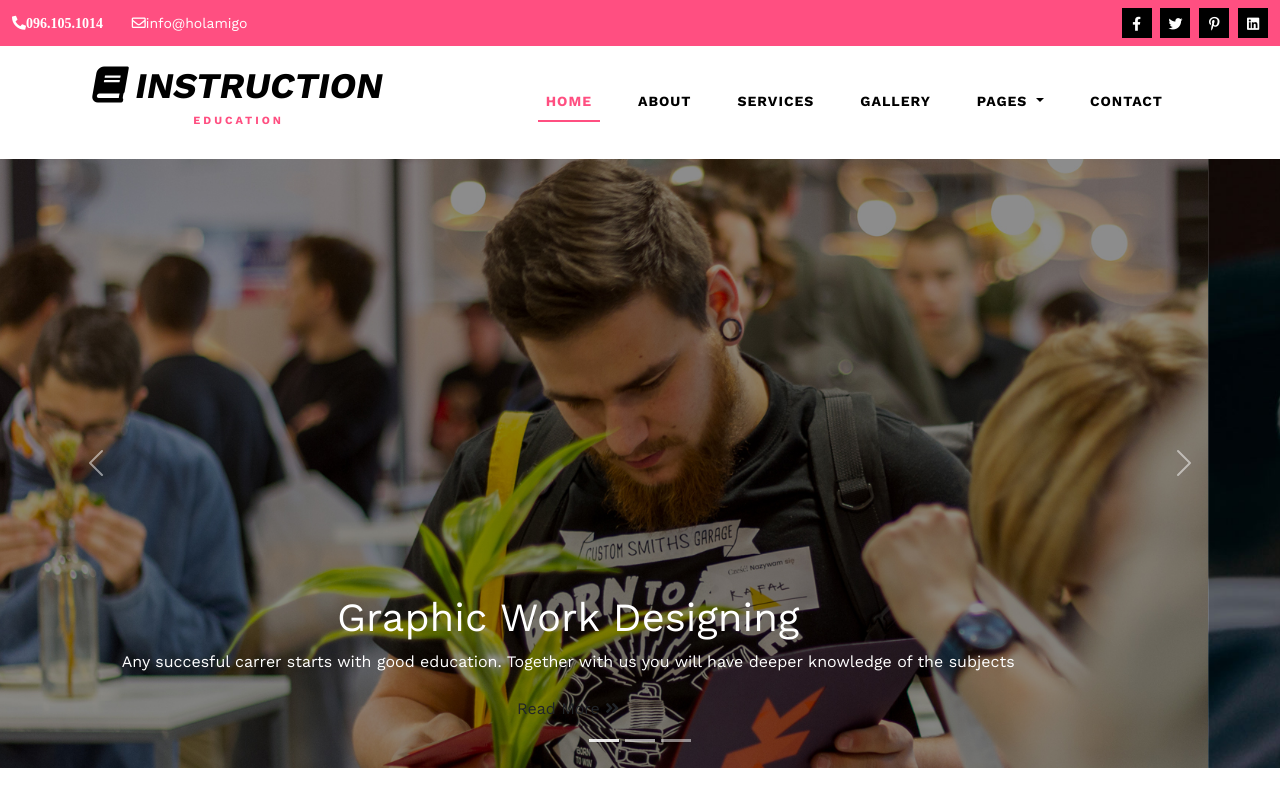
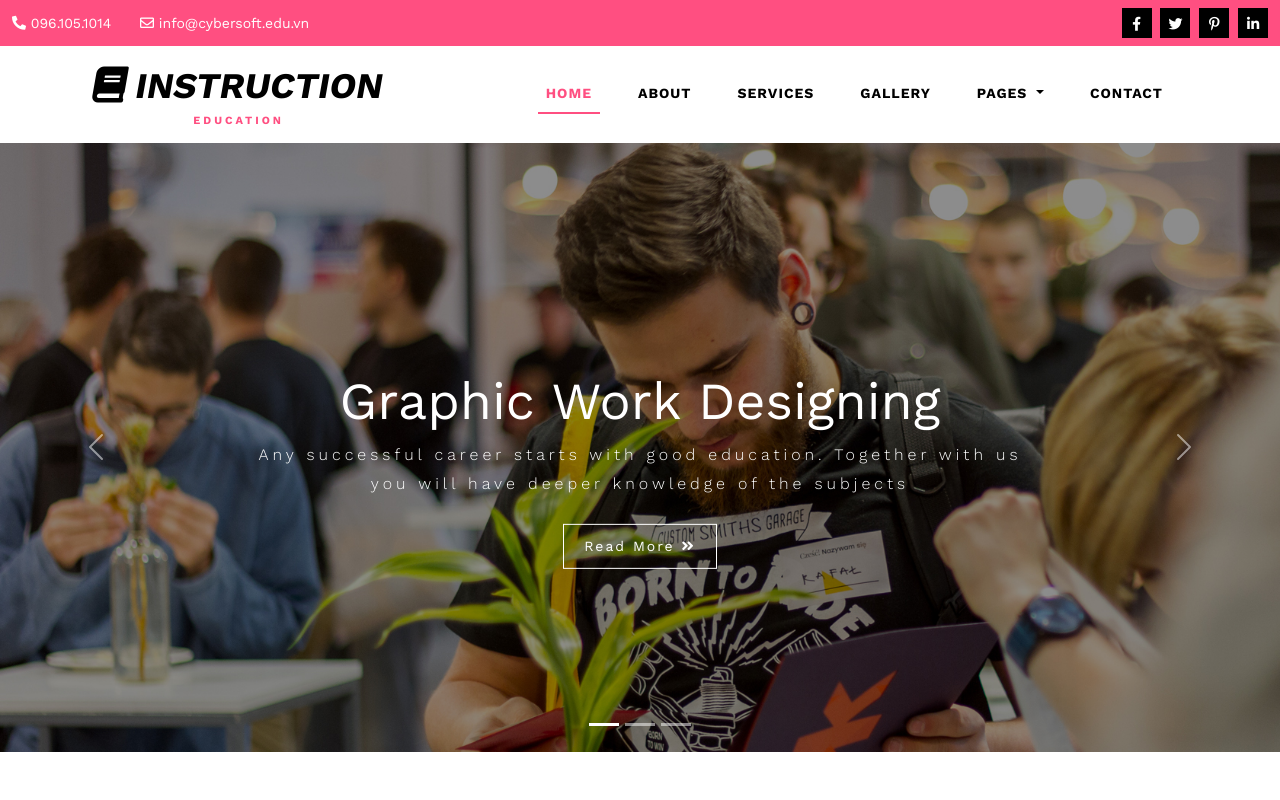
Before and after one commit to sublearn/cyber_Instruction, a website: page index.html in a window 1280 px wide. Drawn offline with nearby package versions, Linux system fonts and the light colour scheme.

Commit message:
center w pos absolute, stop carousel move, fix

```diff
--- a/css/index.css
+++ b/css/index.css
@@ -127,3 +127,46 @@ có thể check qua dev tools css cũ
   background-color: transparent;
   color: #ff4f81;
 }
+
+/* NOTE CAROUSEL */
+/* Kỹ thuật riêng canh center chỉ dùng khi với pos absolute
+fix nhẹ top lên 55% cho giống layout mẫu
+*/
+#carouselCyber .carousel-caption {
+  top: 55%;
+  left: 50%;
+
+  transform: translate(-50%, -50%);
+}
+
+#carouselCyber .carousel-caption h1 {
+  font-size: 52px;
+}
+
+/* p ko là thẻ con bên trong pos absolute nên vẫn có thể dùng margin auto được */
+#carouselCyber .carousel-caption p {
+  letter-spacing: 4px;
+  line-height: 1.8rem;
+  font-weight: 300;
+
+  width: 70%;
+  margin: 0 auto;
+  margin-bottom: 25px;
+}
+
+#carouselCyber .carousel-caption button {
+  padding: 11px 20px;
+
+  color: white;
+  font-size: 14px;
+  letter-spacing: 2px;
+
+  border: white 1px solid;
+  border-radius: 0;
+
+  transition: all 0.3s;
+}
+
+#carouselCyber .carousel-caption button:hover {
+  background-color: #ff4f81;
+}
--- a/index.html
+++ b/index.html
@@ -34,8 +34,9 @@
                 <!-- https://getbootstrap.com/docs/5.1/utilities/background/ -->
                 <!-- https://getbootstrap.com/docs/5.1/utilities/spacing/ -->
                 <!-- BS5 dùng me thay cho mr -->
-                <a href="tel:0961051014" class="text-white me-4"><i class="fas fa-phone-alt">096.105.1014</i></a>
-                <a href="mailto:info@holamigo" class="text-white"><i class="far fa-envelope"></i>info@holamigo</a>
+                <a href="tel:0961051014" class="text-white me-4"><i class="fas fa-phone-alt"></i> 096.105.1014</a>
+                <a href="mailto:info@cybersoft.edu.vn" class="text-white"><i class="far fa-envelope"></i>
+                    info@cybersoft.edu.vn</a>
             </div>
             <!-- https://getbootstrap.com/docs/5.1/utilities/borders/ -->
             <!-- https://getbootstrap.com/docs/5.1/utilities/text/ -->
@@ -43,7 +44,7 @@
                 <a href="#"><i class="fab fa-facebook-f"></i></a>
                 <a href="#"><i class="fab fa-twitter"></i></a>
                 <a href="#"><i class="fab fa-pinterest-p"></i></a>
-                <a href="#"><i class="fab fa-linkedin"></i></a>
+                <a href="#"><i class="fab fa-linkedin-in"></i></a>
             </div>
         </div>
         <!-- https://getbootstrap.com/docs/5.1/components/navbar/ -->
@@ -61,7 +62,10 @@
                         Nếu modified chỉ 1 vị trí thì xài class BS cũng tạm
                     -->
                     <p class="fw-bold mb-0"><i class="fa fa-book"></i> INSTRUCTION</p>
-                    <p>EDUCATION</p>
+                    <!-- check dev thì mbt 1 rem của reboot.scss do BS tự thêm, đè class lại
+                    Xài thư viện phải check dev tool để chọn cách đè css thích hợp
+                    -->
+                    <p class="mb-0">EDUCATION</p>
                 </a>
                 <!-- toggle responsive cho màn hình nhỏ -->
                 <!--
@@ -117,7 +121,13 @@
     <section class="cyberCarousel">
         <!-- BS có 1 class carousel riêng nên tên class của section phải đặt khác -->
         <!-- Đổi id mặc định và các html attribute liên quan -->
-        <div id="carouselCyber" class="carousel slide" data-bs-ride="carousel">
+
+        <!--
+            Tạm bỏ thuộc tính data-ride auto chạy của carousel đi
+            Chỉnh 1 phần trước xem coi ôn chưa turo71c khi áp dụng toàn bộ
+        -->
+        <!-- <div id="carouselCyber" class="carousel slide" data-bs-ride="carousel"> -->
+        <div id="carouselCyber" class="carousel slide">
             <!-- indicator là các đường gạch chuyển hình -->
             <div class="carousel-indicators">
                 <button type="button" data-bs-target="#carouselCyber" data-bs-slide-to="0" class="active"
@@ -132,9 +142,9 @@
                 <!-- class active sẽ là hình hiện đầu tiên -->
                 <div class="carousel-item active">
                     <img src="./img/banner1.jpg" class="d-block w-100" alt="banner 1">
-                    <div class="carousel-caption d-none d-md-block">
+                    <div class="container carousel-caption d-none d-md-block">
                         <h1>Graphic Work Designing</h1>
-                        <p>Any succesful carrer starts with good education. Together with us you will have deeper
+                        <p>Any successful career starts with good education. Together with us you will have deeper
                             knowledge of the subjects</p>
                         <button class="btn">Read More <i class="fa fa-angle-double-right"
                                 aria-hidden="true"></i></button>
@@ -144,7 +154,7 @@
                     <img src="./img/banner2.jpg" class="d-block w-100" alt="banner 2">
                     <div class="carousel-caption d-none d-md-block">
                         <h1>Financial Analyst Course.</h1>
-                        <p>Any succesful carrer starts with good education. Together with us you will have deeper
+                        <p>Any successful career starts with good education. Together with us you will have deeper
                             knowledge of the subjects</p>
                         <button class="btn">Read More <i class="fa fa-angle-double-right"
                                 aria-hidden="true"></i></button>
@@ -154,7 +164,7 @@
                     <img src="./img/banner3.jpg" class="d-block w-100" alt="banner 3">
                     <div class="carousel-caption d-none d-md-block">
                         <h1>Digital Marketing Course.</h1>
-                        <p>Any succesful carrer starts with good education. Together with us you will have deeper
+                        <p>Any successful career starts with good education. Together with us you will have deeper
                             knowledge of the subjects</p>
                         <button class="btn">Read More <i class="fa fa-angle-double-right"
                                 aria-hidden="true"></i></button>
```
